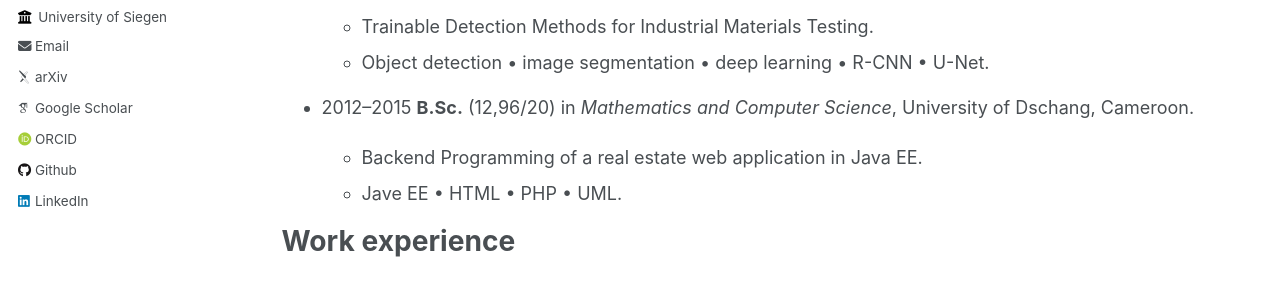
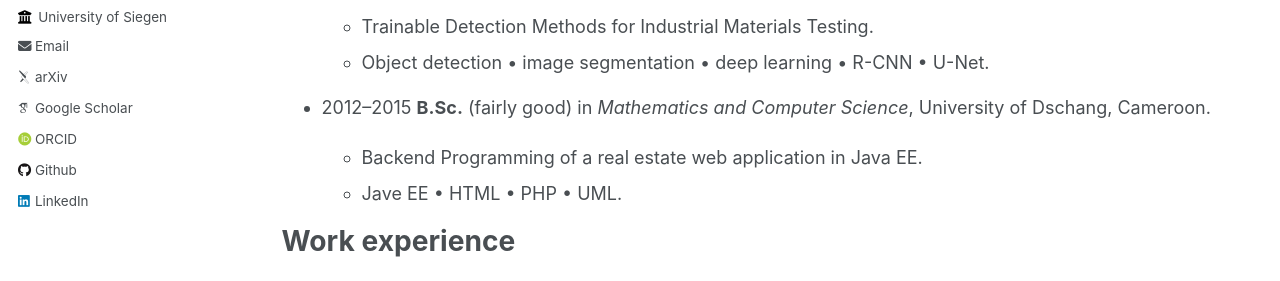
Before and after one commit to nkuetemeli/nkuetemeli.github.io, a Jekyll site: the page built from _pages/cv.md, in a window 1280 px wide and 900 px high. Shown: the part 423-704 px from the top of the window. Built offline with Jekyll 4.4.1, drawn with Linux system fonts in a browser that asks for light colours; some web fonts are replaced.

Commit message:
MyGit 1. Attempt

```diff
--- a/_pages/cv.md
+++ b/_pages/cv.md
@@ -26,7 +26,7 @@ Education
   * Object detection • image segmentation • deep learning • R-CNN • U-Net.
 
 * 2012–2015
-**B.Sc.** (12,96/20) in *Mathematics and Computer Science*, University of Dschang, Cameroon.
+**B.Sc.** (fairly good) in *Mathematics and Computer Science*, University of Dschang, Cameroon.
 
   * Backend Programming of a real estate web application in Java EE.
   * Jave EE • HTML • PHP • UML.
```
